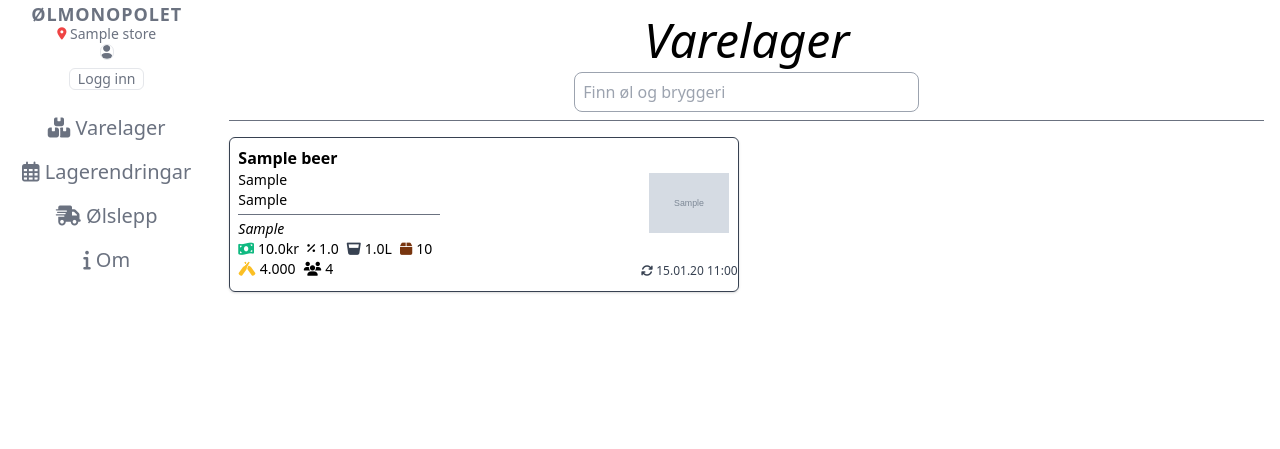
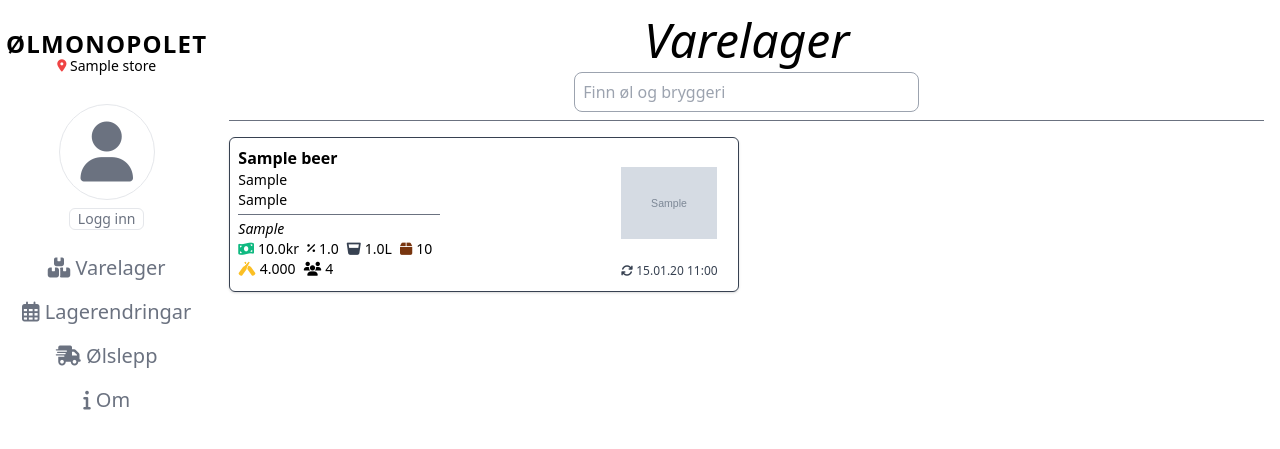
Before and after one commit to KLorentzen/olmonopolet-api, a Django app: page /beers/1/ in a window 1280 px wide. Shown: the top 449 px of the page. Run offline with Django 3.2, Linux system fonts and the light colour scheme; tables that the repository leaves empty hold one stand-in row (values such as "Sample post"); grey boxes marked "Sample" are stand-in pictures; parts of the project's set-up code (start-up, migrations or seed data) failed here and were passed over; some libraries are stand-ins or nearby versions.

Commit message:
new base.css - tailwindCSS build nad purge

```diff
--- a/static/css/base.css
+++ b/static/css/base.css
@@ -790,8 +823,8 @@ video {
   height: 5rem;
 }
 
-.h-32 {
-  height: 8rem;
+.h-24 {
+  height: 6rem;
 }
 
 .h-40 {
@@ -842,8 +883,17 @@ video {
   line-height: 1;
 }
 
+.text-6xl {
+  font-size: 3.75rem;
+  line-height: 1;
+}
+
 .m-2 {
   margin: 0.5rem;
+}
+
+.m-auto {
+  margin: auto;
 }
 
 .my-1 {
@@ -876,6 +926,11 @@ video {
   margin-bottom: 1.25rem;
 }
 
+.my-7 {
+  margin-top: 1.75rem;
+  margin-bottom: 1.75rem;
+}
+
 .my-8 {
   margin-top: 2rem;
   margin-bottom: 2rem;
@@ -906,6 +969,10 @@ video {
   margin-bottom: 0.5rem;
 }
 
+.ml-2 {
+  margin-left: 0.5rem;
+}
+
 .mt-3 {
   margin-top: 0.75rem;
 }
@@ -914,12 +981,36 @@ video {
   margin-top: 1rem;
 }
 
+.mr-5 {
+  margin-right: 1.25rem;
+}
+
 .mt-20 {
   margin-top: 5rem;
 }
 
 .-mt-1 {
   margin-top: -0.25rem;
+}
+
+.-ml-1 {
+  margin-left: -0.25rem;
+}
+
+.-mt-2 {
+  margin-top: -0.5rem;
+}
+
+.-mt-5 {
+  margin-top: -1.25rem;
+}
+
+.-mr-8 {
+  margin-right: -2rem;
+}
+
+.-mr-12 {
+  margin-right: -3rem;
 }
 
 .object-scale-down {
@@ -1042,9 +1129,19 @@ video {
   text-align: center;
 }
 
+.text-black {
+  --tw-text-opacity: 1;
+  color: rgba(0, 0, 0, var(--tw-text-opacity));
+}
+
 .text-white {
   --tw-text-opacity: 1;
   color: rgba(255, 255, 255, var(--tw-text-opacity));
+}
+
+.text-gray-100 {
+  --tw-text-opacity: 1;
+  color: rgba(243, 244, 246, var(--tw-text-opacity));
 }
 
 .text-gray-400 {
@@ -1119,16 +1216,24 @@ video {
   letter-spacing: 0.05em;
 }
 
+.w-4 {
+  width: 1rem;
+}
+
 .w-6 {
   width: 1.5rem;
+}
+
+.w-16 {
+  width: 4rem;
 }
 
 .w-20 {
   width: 5rem;
 }
 
-.w-32 {
-  width: 8rem;
+.w-24 {
+  width: 6rem;
 }
 
 .w-3\/4 {
@@ -1296,8 +1417,8 @@ video {
 }
 
 @media (min-width: 768px) {
-  .md\:h-28 {
-    height: 7rem;
+  .md\:h-24 {
+    height: 6rem;
   }
 
   .md\:text-5xl {
@@ -1309,8 +1430,8 @@ video {
     max-width: 28rem;
   }
 
-  .md\:w-28 {
-    width: 7rem;
+  .md\:w-24 {
+    width: 6rem;
   }
 
   .md\:w-3\/5 {
@@ -1349,6 +1470,10 @@ video {
 }
 
 @media (min-width: 1280px) {
+  .xl\:text-2xl {
+    font-size: 1.5rem;
+    line-height: 2rem;
+  }
 }
 
 @media (min-width: 1536px) {
```
Also changed, not shown: other parts of static/css/base.css (+68 -7 lines).
